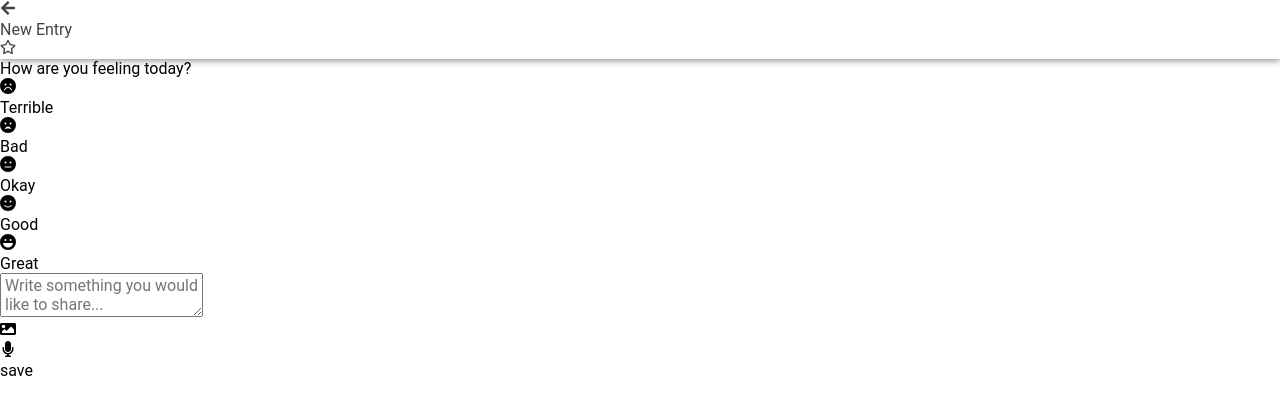
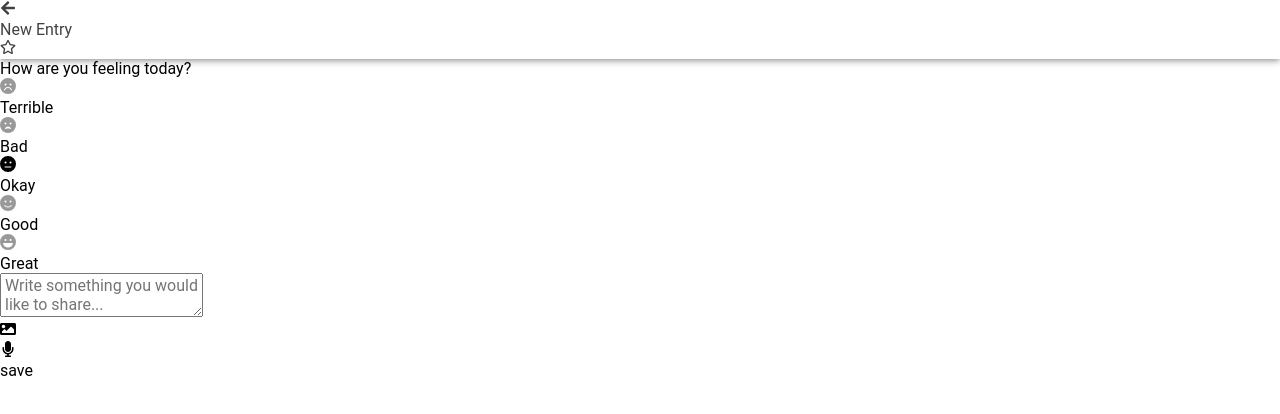
Before and after one commit to checkupteam/checkup-app, a React (Vite) app: page /journal in a window 1280 px wide. Both pictures are taken after a click on the element 640 px from the left and 87 px from the top of the page. Shown: the top 414 px of the page. Built offline with nearby package versions, Linux system fonts and the light colour scheme; what konsta would draw is missing.

Commit message:
refactor: Improve mood selection component in journal page

```diff
--- a/src/pages/Journal.tsx
+++ b/src/pages/Journal.tsx
@@ -71,7 +71,12 @@ const Journal: React.FC = () => {
                 className="flex flex-col gap-1 items-center"
                 onClick={() => setMood(name)}
             >
-                <Icon className={`text-5xl text-` + color} />
+                <Icon
+                    className={"text-5xl text-" + color}
+                    style={{
+                        opacity: mood === name ? 1 : 0.4,
+                    }}
+                />
                 <div>{label}</div>
             </div>
         );
@@ -131,7 +136,7 @@ const Journal: React.FC = () => {
                         </IonToolbar>
                     </IonHeader>
                     <div className="p-3 flex flex-col gap-3 w-full flex-1 shrink-0 h-0">
-                        <div className="flex flex-col gap-2">
+                        <div className="flex flex-col gap-3">
                             <div className="text-xl font-bold px-2">
                                 How are you feeling today?
                             </div>
@@ -157,13 +162,13 @@ const Journal: React.FC = () => {
                                 <Mood
                                     label="Good"
                                     icon={FaFaceSmile}
-                                    color="green-400"
+                                    color="green-500"
                                     name="good"
                                 />
                                 <Mood
                                     label="Great"
                                     icon={FaFaceLaugh}
-                                    color="green-600"
+                                    color="green-700"
                                     name="great"
                                 />
                             </div>
```
